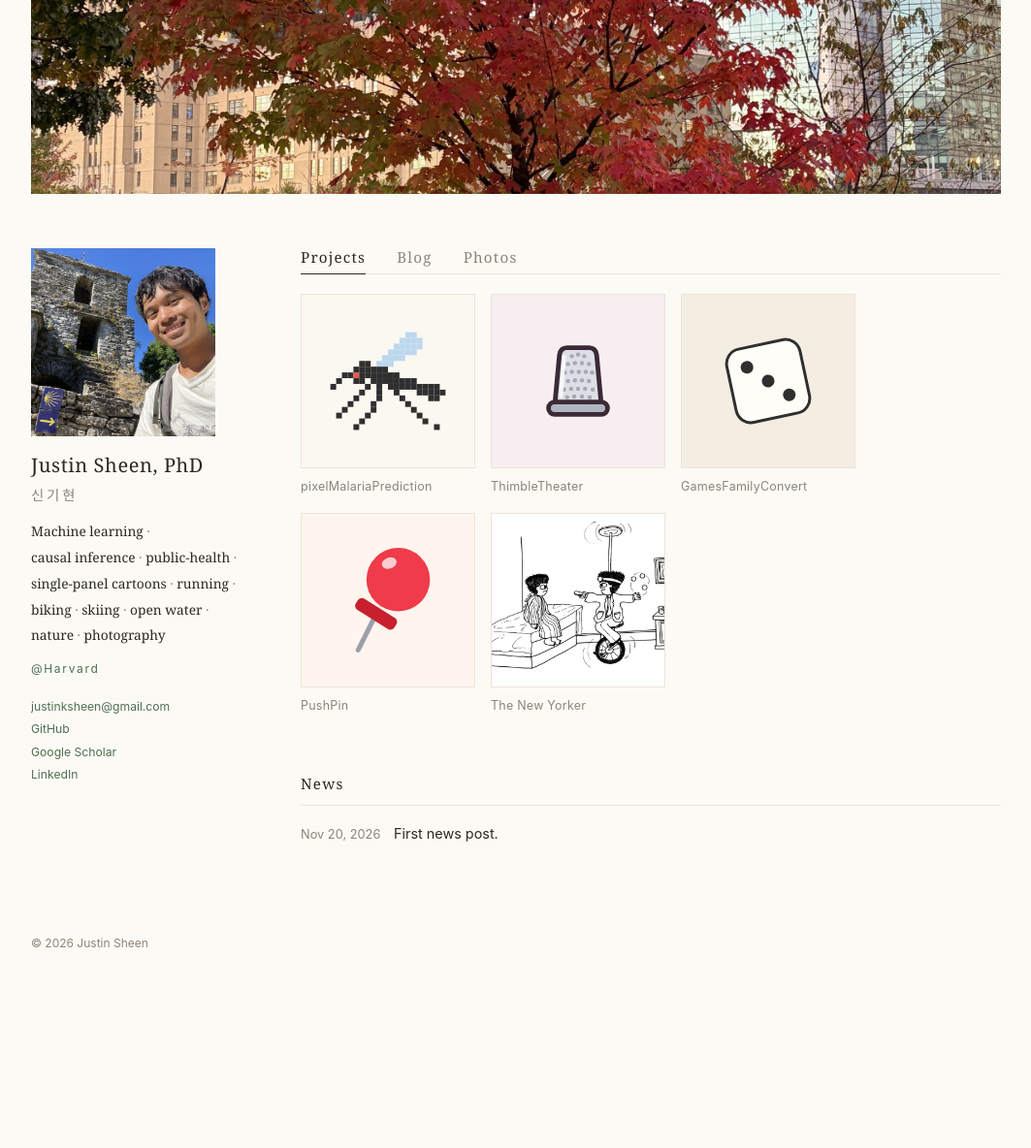
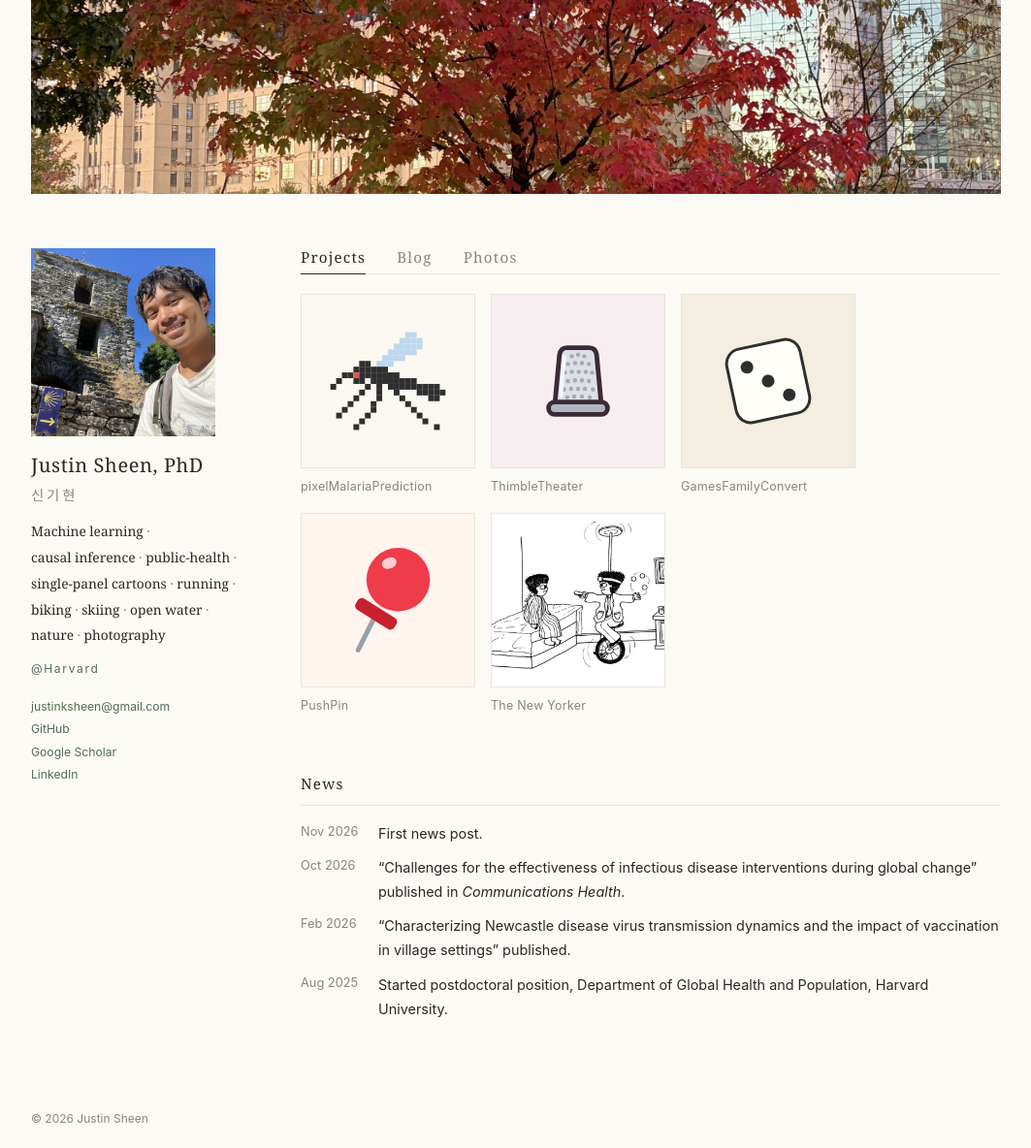
Before and after one commit to jsheen/jsheen.github.io, a Jekyll site: the page built from index.html, in a window 1280 px wide and 1184 px high. Shown: the whole window at 97% size, without its empty margins (108-1171 px from the left). Built offline with Jekyll 4.4.1, drawn with Linux system fonts in a browser that asks for light colours.

Commit message:
Add news: postdoc start and two publications; show news dates as month and year
Co-Authored-By: Claude Opus 5.5 <noreply@anthropic.com>

```diff
--- a/_data/news.yml
+++ b/_data/news.yml
@@ -1,4 +1,11 @@
 # News items shown under Projects on the home page, newest first.
-# Each item: date (YYYY-MM-DD) and text. Text can use Markdown, e.g. [a link](https://example.com).
+# Each item: date (YYYY-MM-DD; only month and year are shown) and text.
+# Text can use Markdown, e.g. *italics* or [a link](https://example.com).
 - date: 2026-11-20
   text: "First news post."
+- date: 2026-10-01
+  text: "\"Challenges for the effectiveness of infectious disease interventions during global change\" published in *Communications Health*."
+- date: 2026-02-01
+  text: "\"Characterizing Newcastle disease virus transmission dynamics and the impact of vaccination in village settings\" published."
+- date: 2025-08-01
+  text: "Started postdoctoral position, Department of Global Health and Population, Harvard University."
--- a/assets/css/style.css
+++ b/assets/css/style.css
@@ -99,8 +99,9 @@ a.tile:hover { opacity: .85; text-decoration: none; }
 .subtab[aria-selected="true"] { color: var(--text); border-bottom-color: var(--text); }
 .subtab:focus-visible { outline: 2px solid var(--accent); outline-offset: 3px; }
 .news-list { list-style: none; padding: 0; margin: 16px 0 0; font-size: 0.9rem; }
-.news-list li { margin-bottom: 10px; }
-.news-list .date { display: inline-block; min-width: 92px; color: var(--muted); font-size: 0.8rem; }
+.news-list li { margin-bottom: 10px; display: flex; gap: 8px; }
+.news-list .date { flex: none; }
+.news-list .date { display: inline-block; min-width: 72px; color: var(--muted); font-size: 0.8rem; }
 
 /* Photos */
 .collage { margin-top: 20px; display: grid; grid-template-columns: repeat(auto-fill, minmax(160px, 1fr)); gap: 10px; }
--- a/index.html
+++ b/index.html
@@ -34,7 +34,7 @@ lazy_math: true   # posts are typeset when expanded, not while hidden
     <h2 class="section-title">News</h2>
     <ul class="news-list">
       {% for item in site.data.news %}
-      <li><span class="date">{{ item.date | date: "%b %-d, %Y" }}</span> {{ item.text | markdownify | remove: "<p>" | remove: "</p>" | strip }}</li>
+      <li><span class="date">{{ item.date | date: "%b %Y" }}</span><span>{{ item.text | markdownify | remove: "<p>" | remove: "</p>" | strip }}</span></li>
       {% endfor %}
     </ul>
   </section>
```
